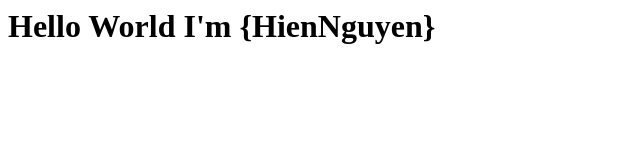
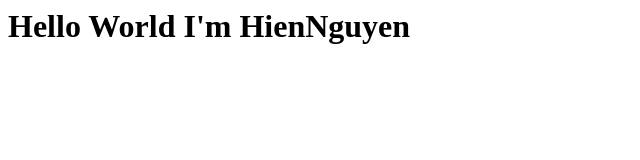
Before and after one commit to hiennguyen727/git-review1, a plain HTML site: page index.html in a window 1280 px wide. Shown: the whole page, without its empty margins (0-640 px from the left). Drawn offline with Linux system fonts and the light colour scheme.

Commit message:
removed curly braces

```diff
--- a/index.html
+++ b/index.html
@@ -1 +1 @@
-<h1> Hello World I'm {HienNguyen}</h1>
+<h1> Hello World I'm HienNguyen</h1>
```
